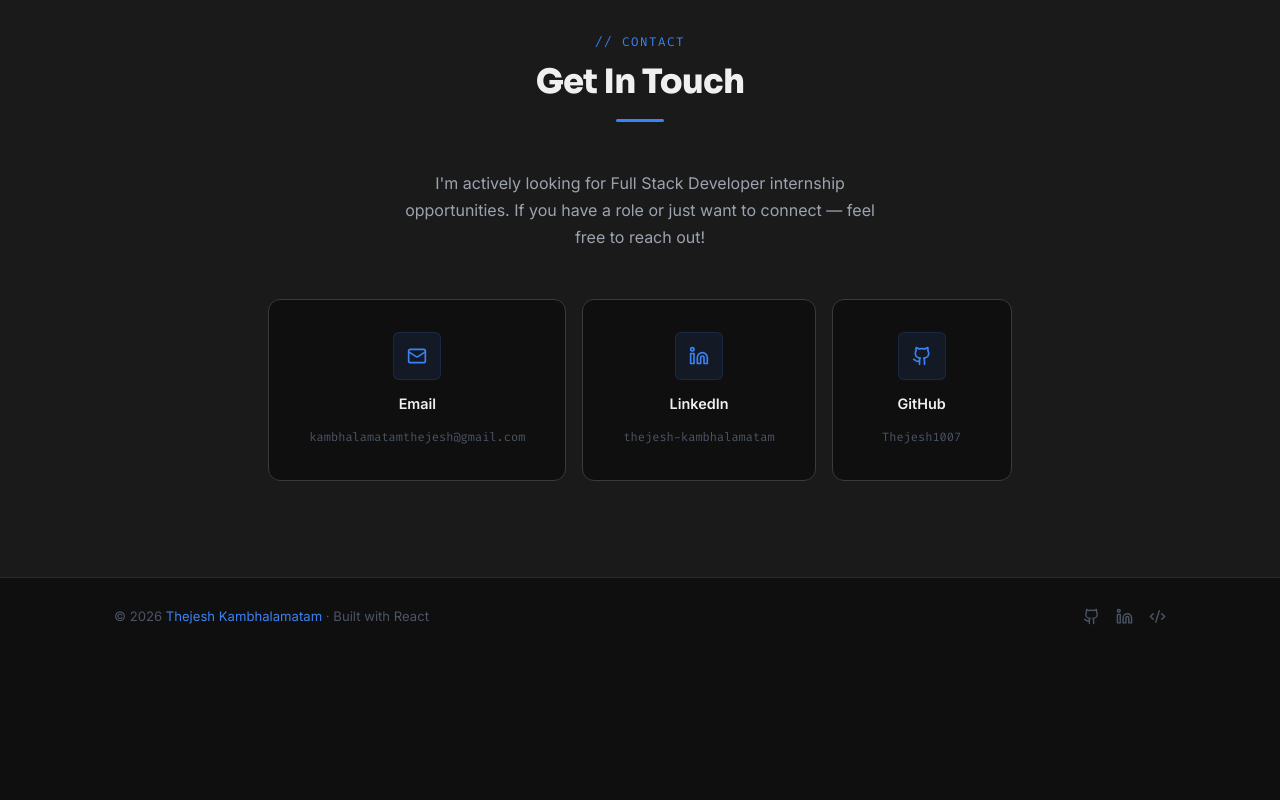
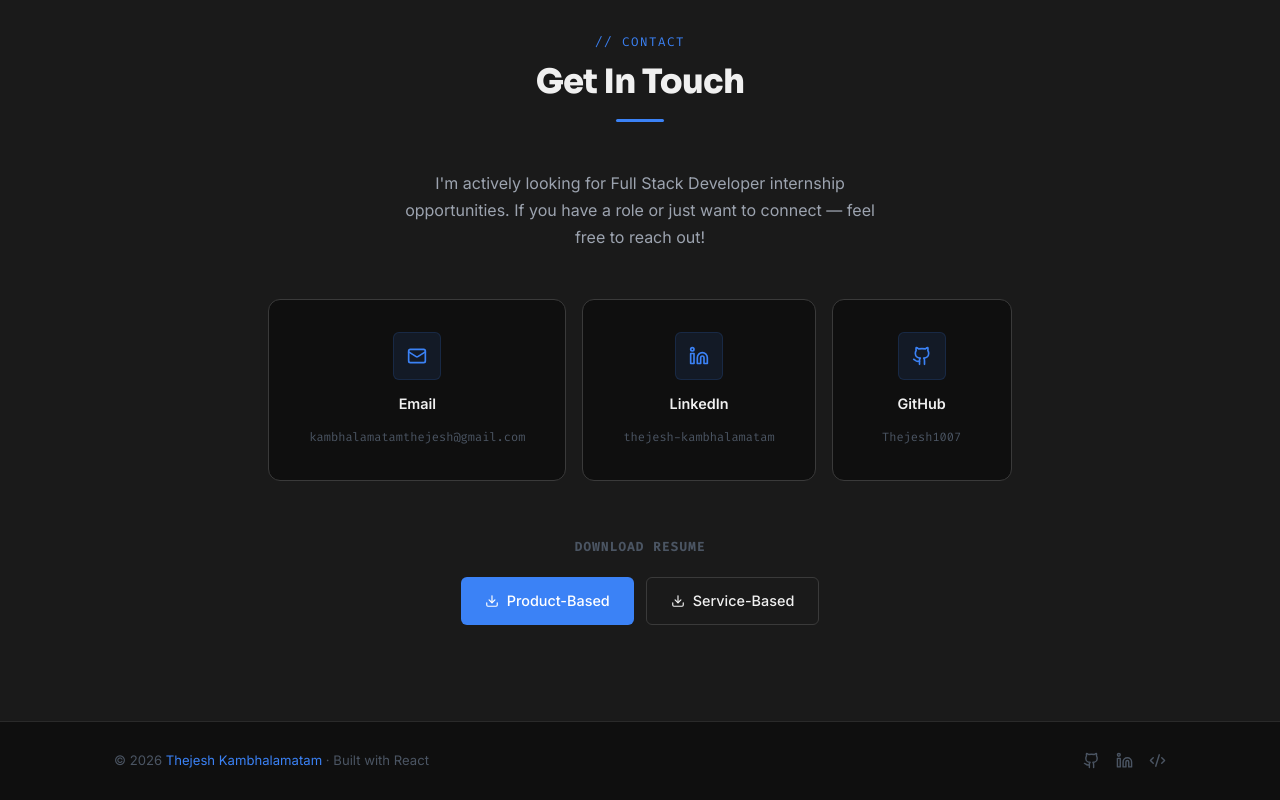
Before and after one commit to Thejesh1007/portfolio, a React (Vite) app: page / in a window 1280 px wide. Shown: the part 4377-5177 px from the top of the page. Before the commit the page ends 5032 px from the top, so only its background shows below. Built offline with nearby package versions, Linux system fonts and the light colour scheme.

Commit message:
Phase 8 — Resume downloads wired up in Navbar and Contact

```diff
--- a/src/components/Contact.jsx
+++ b/src/components/Contact.jsx
@@ -1,4 +1,4 @@
-import { Mail, Github, Linkedin } from 'lucide-react'
+import { Mail, Github, Linkedin, Download } from 'lucide-react'
 import '../styles/Contact.css'
 
 const CONTACTS = [
@@ -48,6 +48,27 @@ export default function Contact() {
             </a>
           ))}
         </div>
+        <div className="resume-downloads">
+          <p className="resume-downloads-label">Download Resume</p>
+          <div className="resume-downloads-buttons">
+            <a
+              href="/resume-product.pdf"
+              download="Thejesh_Kambhalamatam_Resume_Product.pdf"
+              className="btn btn-primary"
+            >
+              <Download size={14} />
+              Product-Based
+            </a>
+            <a
+              href="/resume-service.pdf"
+              download="Thejesh_Kambhalamatam_Resume_Service.pdf"
+              className="btn btn-outline"
+            >
+              <Download size={14} />
+              Service-Based
+            </a>
+          </div>
+        </div>
       </div>
     </section>
   )
--- a/src/components/Navbar.jsx
+++ b/src/components/Navbar.jsx
@@ -42,9 +42,8 @@ export default function Navbar() {
         </ul>
         <div className="navbar-resume">
           <a
-            href="/resume.pdf"
-            target="_blank"
-            rel="noopener noreferrer"
+            href="/resume-product.pdf"
+            download="Thejesh_Kambhalamatam_Resume.pdf"
             className="btn btn-primary"
             style={{ fontSize: '0.83rem', padding: '8px 18px' }}
           >
@@ -67,9 +66,8 @@ export default function Navbar() {
           </button>
         ))}
         <a
-          href="/resume.pdf"
-          target="_blank"
-          rel="noopener noreferrer"
+          href="/resume-product.pdf"
+          download="Thejesh_Kambhalamatam_Resume.pdf"
           className="btn btn-primary mobile-resume"
           onClick={closeMenu}
         >
--- a/src/styles/Contact.css
+++ b/src/styles/Contact.css
@@ -73,7 +73,33 @@
   word-break: break-all;
 }
 
+/* Resume Downloads */
+.resume-downloads {
+  margin-top: 56px;
+  display: flex;
+  flex-direction: column;
+  align-items: center;
+  gap: 20px;
+}
+
+.resume-downloads-label {
+  font-size: 0.78rem;
+  font-weight: 600;
+  color: var(--text-muted);
+  text-transform: uppercase;
+  letter-spacing: 0.1em;
+  font-family: var(--font-mono);
+}
+
+.resume-downloads-buttons {
+  display: flex;
+  gap: 12px;
+  flex-wrap: wrap;
+  justify-content: center;
+}
+
 @media (max-width: 600px) {
   .contact-cards { flex-direction: column; align-items: stretch; }
-  .contact-card  { padding: 24px; }
+  .contact-card { padding: 24px; }
+  .resume-downloads-buttons { flex-direction: column; align-items: center; }
 }
```
Also changed, not shown: vercel.json (added), 2 other files (tests, documents, lock files or other folders).
